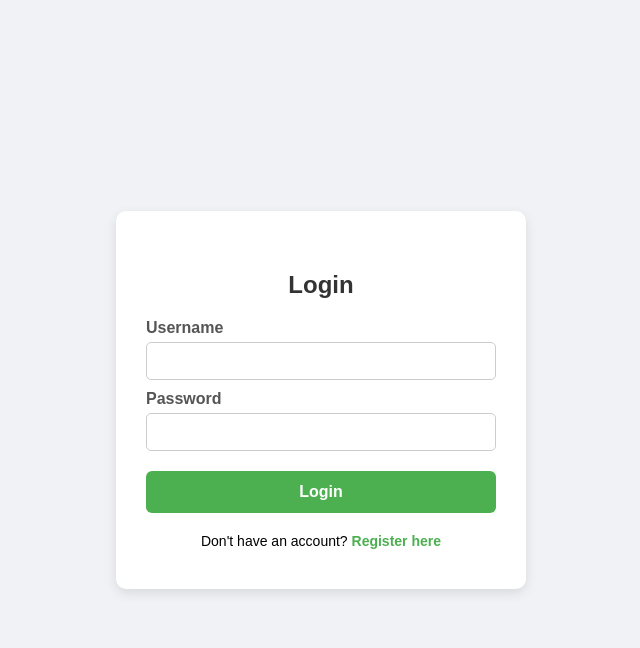
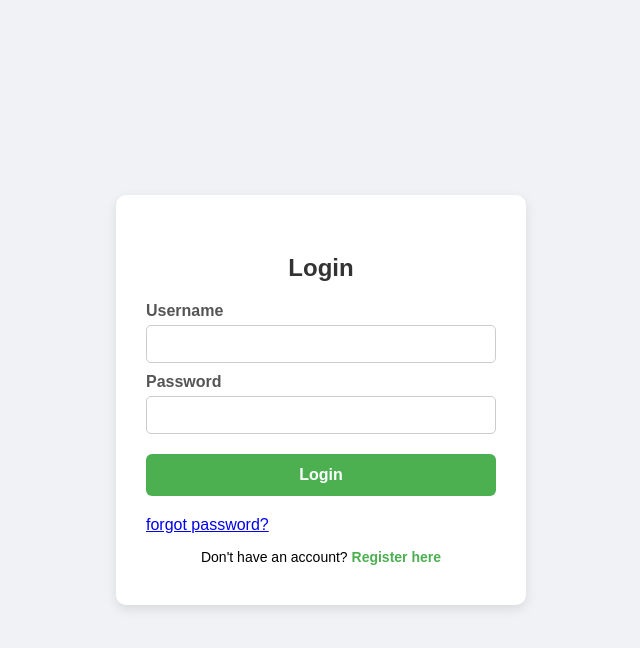
Before and after one commit to BrianZiro/EduLensProject, a Django app: page /login in a window 1280 px wide. Shown: the top 648 px of the page, without its empty margins (319-959 px from the left). Run offline with Django 5.2, Linux system fonts and the light colour scheme.

Commit message:
added forgot password link

```diff
--- a/edulensai/templates/auth/login.html
+++ b/edulensai/templates/auth/login.html
@@ -22,6 +22,7 @@
       {{ loginform.password }}
 
 <button type="submit" class="login-btn">Login</button>
+<a href="{% url 'reset_password' %}">forgot password?</a>
 
 
 
```
